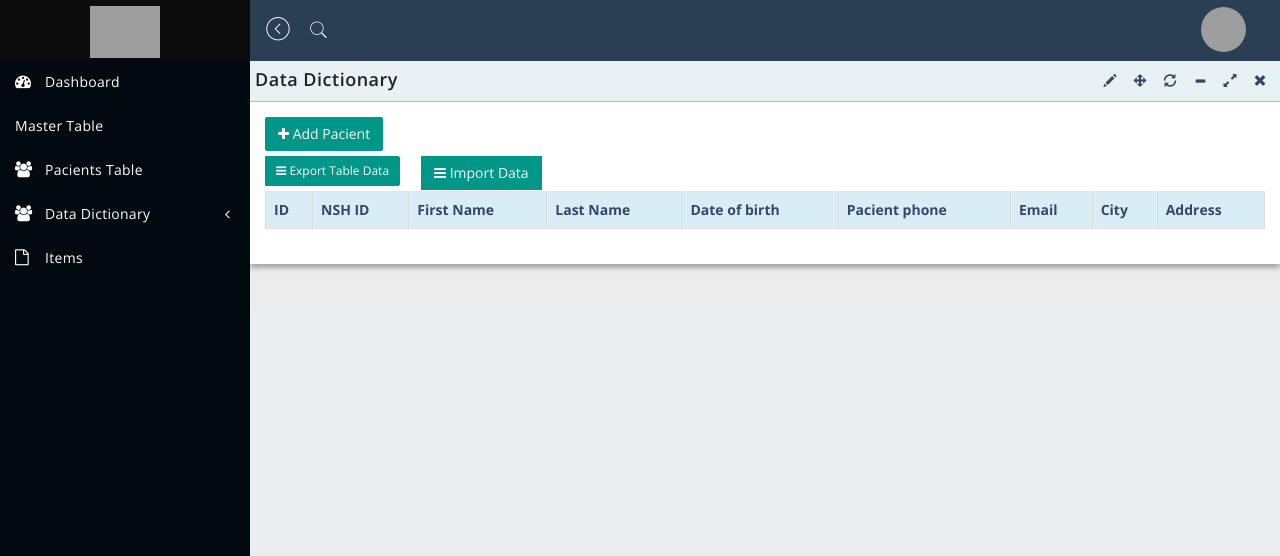
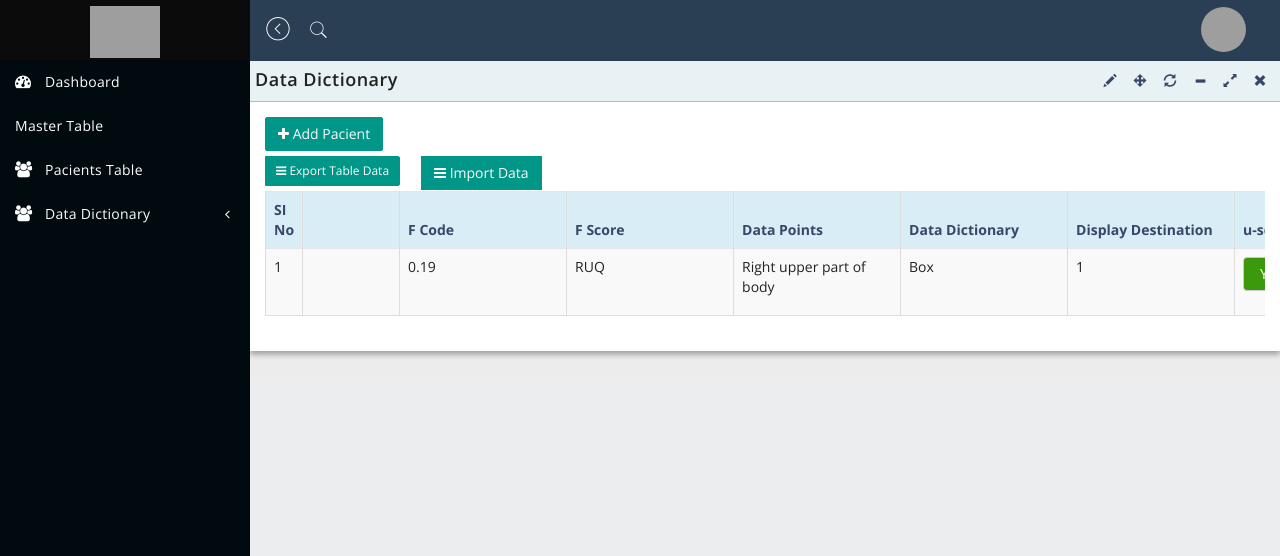
Before and after one commit to Quant1766/jbsystem, a Django app: page /datadictionary/ in a window 1280 px wide. Shown: the top 556 px of the page. Run offline with Django 3.2, Linux system fonts and the light colour scheme; tables that the repository leaves empty hold one stand-in row (values such as "Sample post"); lists and menus that the app fills with data are empty; some libraries are stand-ins or nearby versions; grey boxes are pictures that could not be loaded.

Commit message:
12 SCREEN

```diff
--- a/jbssys/urls.py
+++ b/jbssys/urls.py
@@ -8,7 +8,7 @@ urlpatterns = [
 
     path('master/',views.master_table_view, name="master_table_view"),
     path('pacients/', views.pacientsView, name="pacientsView"),
-    path('datadictionary/', views.datadictionary_view, name="datadictionary_view"),
+    path('datadictionary/', views.data_dictionaty, name="data_dictionaty"),
 
 
     path('pacient/del/<str:req_id>/', views.pacientDelete, name='pacientDelete'),
--- a/jbssys/views.py
+++ b/jbssys/views.py
@@ -966,8 +966,11 @@ def parse_datapoint_62(data,size=0):
 
     return return_data
 
-
-
+def data_dictionaty(request):
+    search_param = {}
+    page = 1
+    master_table = DataFormTable.objects.filter(**search_param).order_by('create_datetime')[(page - 1) * 50:50 * page]
+    return render(request,'ddactionary/ddactionary.html',{"pacients":master_table})
 
 def parse_drugs(data):
     return_data = []
--- a/templates/ddactionary/ddactionary.html
+++ b/templates/ddactionary/ddactionary.html
@@ -111,33 +111,28 @@
                      </a>
                   </li>
                   <li class="treeview">
-                     <a href="/master/">
+                     <a href="{% url 'master_table_view' %}">
                      <span>Master Table</span>
                      <span class="pull-right-container">
                      </span>
                      </a>
                   </li>
                    <li class="treeview">
-                     <a href="/pacients/">
+                     <a href="{% url 'pacientsView' %}">
                      <i class="fa fa-users"></i><span>Pacients Table</span>
 
                      </a>
                   </li>
+
                    <li class="treeview">
-                     <a href="/pacients/">
+                     <a href="{% url 'data_dictionaty' %}">
                      <i class="fa fa-users"></i><span>Data Dictionary</span>
                      <span class="pull-right-container">
                      <i class="fa fa-angle-left pull-right"></i>
                      </span>
                      </a>
                   </li>
-                  <li>
-                     <a href="items.html">
-                     <i class="fa fa-file-o"></i><span>Items</span>
-                     <span class="pull-right-container">
-                     </span>
-                     </a>
-                  </li>
+
                </ul>
             </div>
             <!-- /.sidebar -->
@@ -191,15 +186,17 @@
                               <table id="dataTableExample1" class="table table-bordered table-striped table-hover">
                                  <thead>
                                     <tr class="info">
-                                       <th>ID</th>
-                                        <th>NSH ID</th>
-                                       <th>First Name</th>
-                                       <th>Last Name</th>
-                                       <th>Date of birth</th>
-                                       <th>Pacient phone</th>
-                                       <th>Email</th>
-                                        <th>City</th>
-                                        <th>Address</th>
+                                        <th>SI No</th>
+                                        <th></th>
+                                        <th>F Code</th>
+                                        <th>F Score</th>
+                                        <th>Data Points</th>
+                                        <th>Data Dictionary</th>
+                                        <th>Display Destination</th>
+                                        <th>u-score</th>
+                                        <th>Link Logic</th>
+                                        <th>Color Spect</th>
+                                        <th>Action</th>
                                     </tr>
                                  </thead>
                                   <tbody>
@@ -207,15 +204,31 @@
                                       <tr>
                                           <td><p style="width: 20px;">{{ pacient.id }}</p></td>
                                           <td><p style="width: 80px;">{{ pacient.nsh_id }}</p></td>
-                                          <td><p style="width: 150px;">{{ pacient.first_name }}</p></td>
+                                          <td><p style="width: 150px;">0.19</p></td>
 
-                                          <td><p style="width: 150px;">{{ pacient.last_name }}</p></td>
-                                          <td><p style="width: 150px;">{{ pacient.date_of_birth }}</p></td>
-                                          <td><p style="width: 150px;">{{ pacient.phone }}</p></td>
+                                          <td><p style="width: 150px;">RUQ</p></td>
+                                          <td><p style="width: 150px;">Right upper part of body</p></td>
+                                          <td><p style="width: 150px;">Box</p></td>
 
-                                          <td><p style="width: 150px;">{{ pacient.email }}</p></td>
-                                          <td><p style="width: 250px;">{{ pacient.default_city }}</p></td>
-                                          <td> <p style="width: 250px;">{{ pacient.home_addres }}</p></td>
+                                          <td><p style="width: 150px;">1</p></td>
+                                          <td>
+                                              <select class="form-control"  style="background-color: #3c990b; width: 100px;color: white;">
+                                                <option style="background-color: #3c990b;color: white">Yes</option>
+                                                <option style="background-color: #E5343D;color: white">No</option>
+                                             </select>
+                                          </td>
+                                          <td>
+                                              <select class="form-control" style="background-color: #3c990b;width: 100px;color: white;">
+                                                <option style="background-color: #3c990b;color: white;">Yes</option>
+                                                <option style="background-color: #E5343D;color: white">No</option>
+                                             </select>
+                                          </td>
+                                          <td>
+                                              <select class="form-control" style="background-color: #3c990b;width: 100px;color: white;">
+                                                <option style="background-color: #3c990b;color: white;">Green</option>
+                                                <option style="background-color: #E5343D;color: white">Red</option>
+                                             </select>
+                                          </td>
                                       </tr>
                                   {% endfor %}
 
```
Also changed, not shown: templates/masterTable/masterTable.html (+11 -9 lines), templates/pacients/pacients.html (+10 -9 lines).
